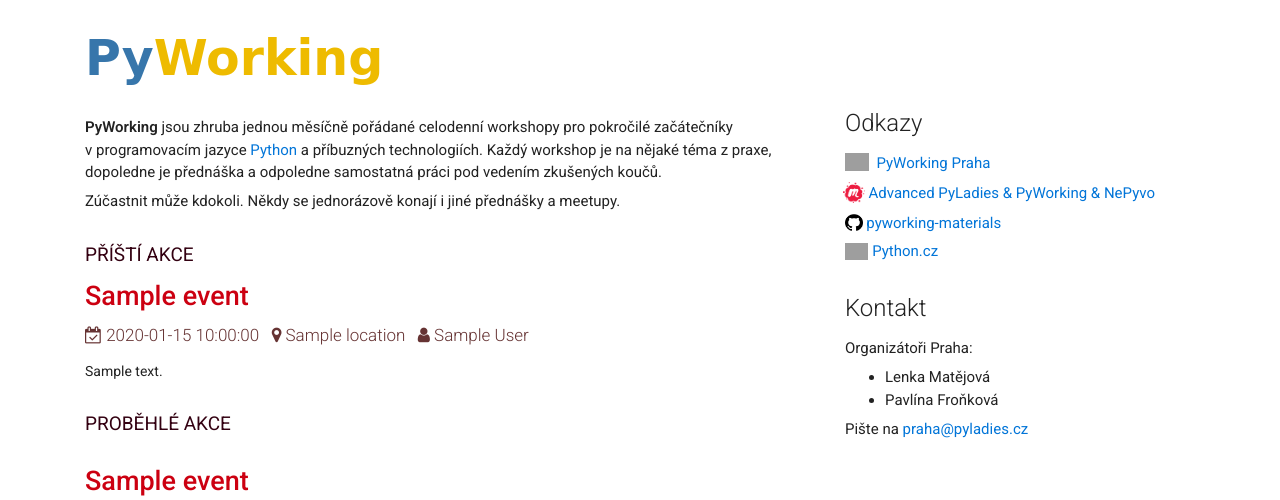
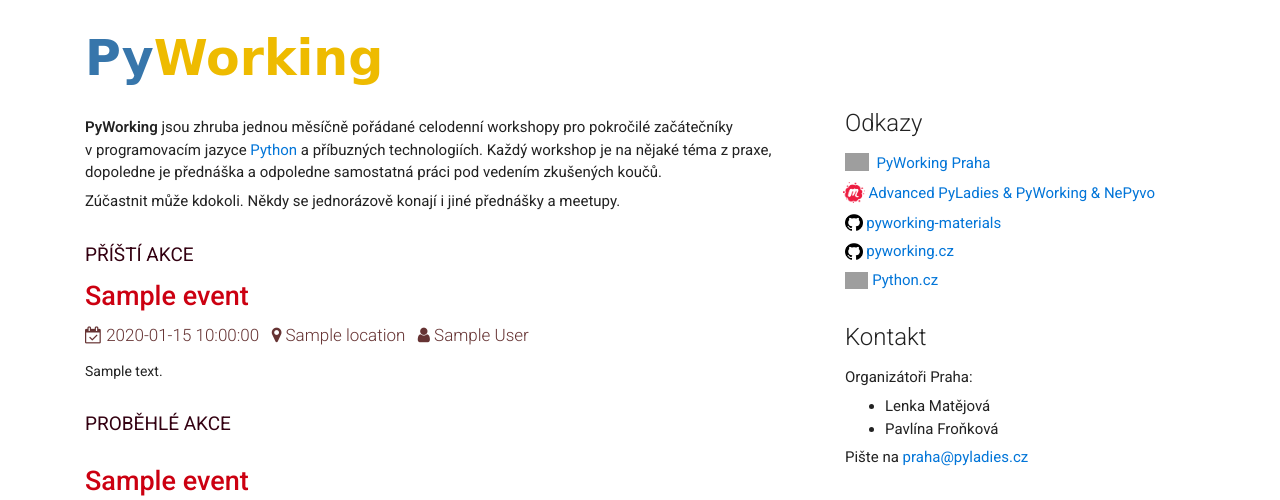
Before and after one commit to pyvec/pyworking.cz, a Flask app: template pyworking_cz/templates/index.html in a window 1280 px wide. Shown: the top 500 px of the page. Run offline with Flask 2, Linux system fonts and the light colour scheme; the template is opened without the code that fills it: most values are stand-ins (such as "Sample title", 1, 10 or a date in 2020); some libraries are stand-ins or nearby versions; some web fonts are replaced; grey boxes are pictures that could not be loaded.

Commit message:
Add link to Github repo pyvec/pyworking.cz

```diff
--- a/pyworking_cz/templates/index.html
+++ b/pyworking_cz/templates/index.html
@@ -83,6 +83,7 @@
         <p><a href="https://www.facebook.com/groups/PyWorkingPraha/">{{ fb_icon() }} PyWorking Praha</a></p>
         <p><a href="https://www.meetup.com/pyladiescz/">{{ meetup_icon() }} Advanced PyLadies &amp; PyWorking &amp; NePyvo</a></p>
         <p><a href="https://github.com/pyvec/pyworking-materials">{{ github_icon() }} pyworking-materials</a></p>
+        <p><a href="https://github.com/pyvec/pyworking.cz">{{ github_icon() }} pyworking.cz</a></p>
         <p><a href="https://python.cz/">{{ python_icon() }} Python.cz</a></p>
       </div>
 
```
